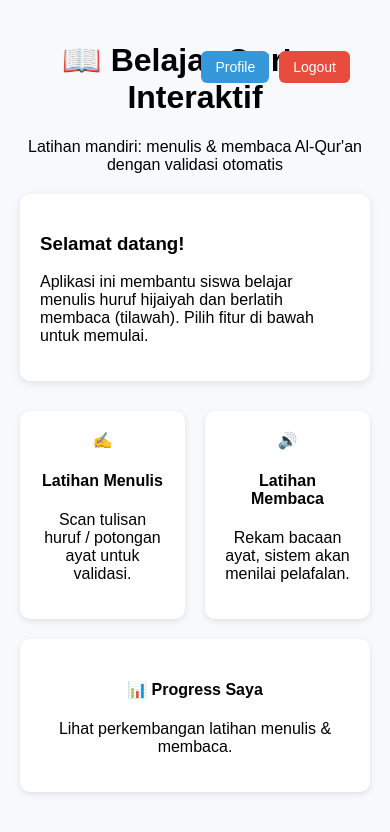
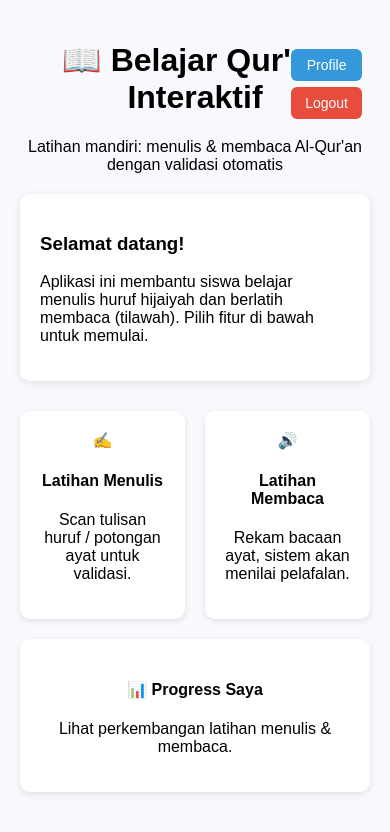
Before and after one commit to sptryogi/alquran-pwa, a React (Vite) app in the folder frontend/: page / in a window 390 px wide. Shown: the top 832 px of the page. Built offline with nearby package versions, Linux system fonts and the light colour scheme.

Commit message:
Update styles.css

```diff
--- a/frontend/src/styles.css
+++ b/frontend/src/styles.css
@@ -109,6 +109,7 @@ body {
   cursor: pointer;
   font-size: 14px;
   transition: background 0.2s;
+  white-space: nowrap;
 }
 
 .profile-btn {
@@ -127,6 +128,16 @@ body {
 
 .logout-btn:hover {
   background-color: #c0392b;
+}
+
+/* Responsif untuk layar kecil */
+@media (max-width: 600px) {
+  .header-buttons {
+    top: 8px;
+    right: 8px;
+    flex-direction: column; /* tombol jadi bertumpuk di HP */
+    gap: 6px;
+  }
 }
 
 /* Profile Page */
```
